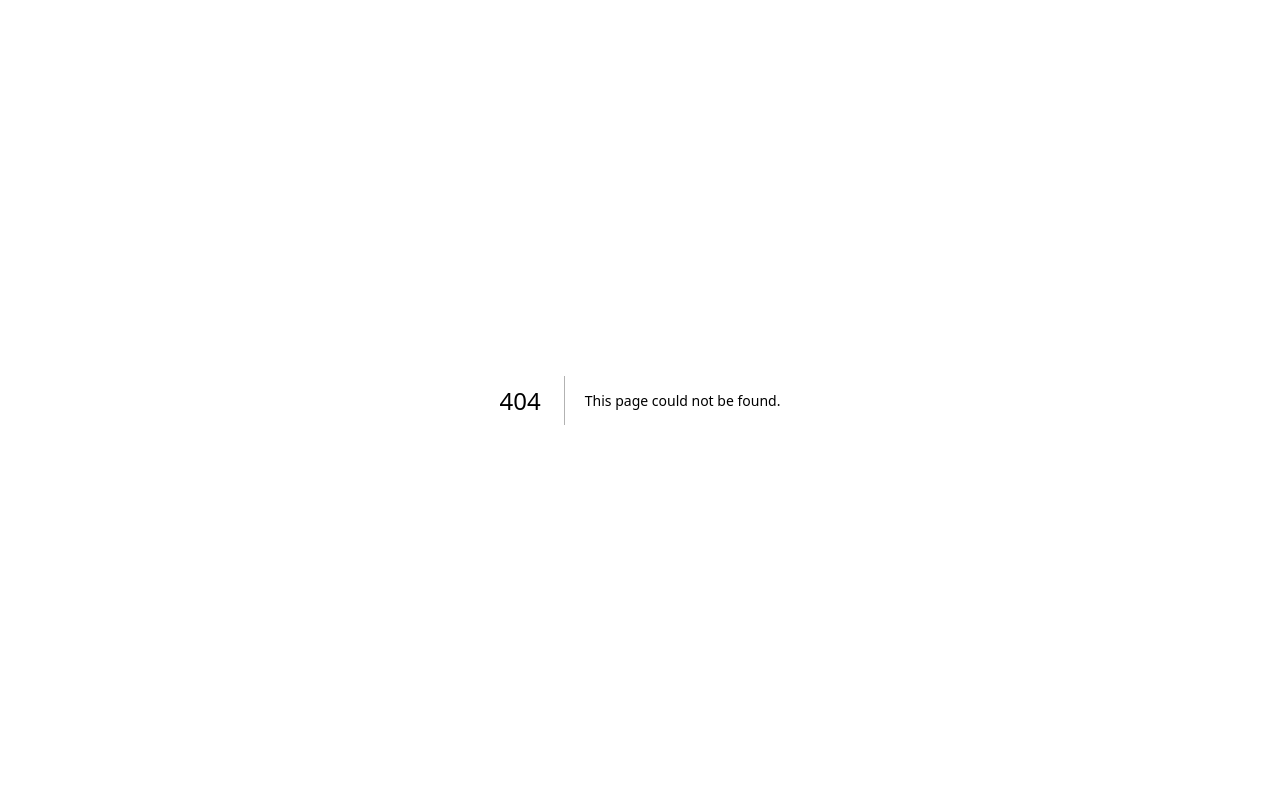
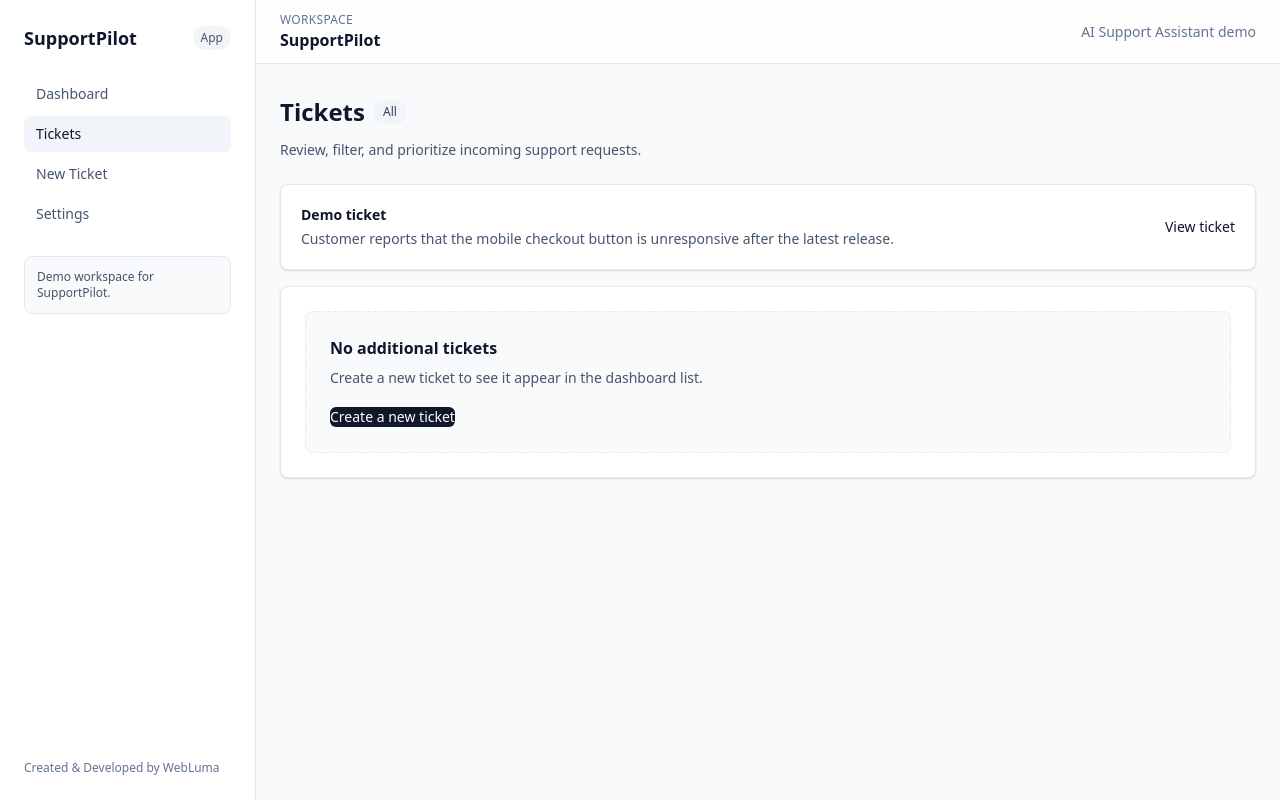
Before and after one commit to webluma/supportpilot, a Next.js app: page /app/tickets in a window 1280 px wide. Before the commit this address had no page. Built offline with nearby package versions, Linux system fonts and the light colour scheme.

Commit message:
feat: criar estrutura de rotas da aplicação

```diff
--- /dev/null
+++ b/app/(app)/app/page.tsx
@@ -0,0 +1,28 @@
+import { PageHeader } from "@/components/layout/PageHeader";
+import { Badge } from "@/components/ui/Badge";
+import { ButtonLink } from "@/components/ui/Button";
+import { Card } from "@/components/ui/Card";
+import { EmptyState } from "@/components/ui/EmptyState";
+
+export default function DashboardPage() {
+  return (
+    <div className="space-y-6">
+      <PageHeader
+        title="Dashboard"
+        description="Track support activity, AI response status, and QA visibility from one place."
+        badge={<Badge variant="info">MVP</Badge>}
+      />
+      <Card className="p-6">
+        <EmptyState
+          title="No activity yet"
+          description="Create your first support ticket to generate AI insights and summaries."
+          action={
+            <ButtonLink href="/app/tickets/new">
+              Create a new ticket
+            </ButtonLink>
+          }
+        />
+      </Card>
+    </div>
+  );
+}
--- /dev/null
+++ b/app/(app)/app/settings/page.tsx
@@ -0,0 +1,24 @@
+import { PageHeader } from "@/components/layout/PageHeader";
+import { Badge } from "@/components/ui/Badge";
+import { ButtonLink } from "@/components/ui/Button";
+import { Card } from "@/components/ui/Card";
+import { EmptyState } from "@/components/ui/EmptyState";
+
+export default function SettingsPage() {
+  return (
+    <div className="space-y-6">
+      <PageHeader
+        title="Settings"
+        description="Configure workspace preferences and support workflow defaults."
+        badge={<Badge variant="default">Workspace</Badge>}
+      />
+      <Card className="p-6">
+        <EmptyState
+          title="No settings configured"
+          description="Settings will appear here as the SupportPilot workflow expands."
+          action={<ButtonLink href="/app">Return to dashboard</ButtonLink>}
+        />
+      </Card>
+    </div>
+  );
+}
--- /dev/null
+++ b/app/(app)/app/tickets/[id]/page.tsx
@@ -0,0 +1,32 @@
+import { PageHeader } from "@/components/layout/PageHeader";
+import { Badge } from "@/components/ui/Badge";
+import { ButtonLink } from "@/components/ui/Button";
+import { Card } from "@/components/ui/Card";
+import { EmptyState } from "@/components/ui/EmptyState";
+
+type TicketDetailsPageProps = {
+  params: {
+    id: string;
+  };
+};
+
+export default function TicketDetailsPage({
+  params,
+}: TicketDetailsPageProps) {
+  return (
+    <div className="space-y-6">
+      <PageHeader
+        title="Ticket Details"
+        description="Review the AI response, QA summary, and follow-up questions for this ticket."
+        badge={<Badge variant="success">ID {params.id}</Badge>}
+      />
+      <Card className="p-6">
+        <EmptyState
+          title="AI output pending"
+          description="Generate responses after a ticket is submitted to populate this view."
+          action={<ButtonLink href="/app/tickets">Back to tickets</ButtonLink>}
+        />
+      </Card>
+    </div>
+  );
+}
--- /dev/null
+++ b/app/(app)/app/tickets/new/page.tsx
@@ -0,0 +1,24 @@
+import { PageHeader } from "@/components/layout/PageHeader";
+import { Badge } from "@/components/ui/Badge";
+import { ButtonLink } from "@/components/ui/Button";
+import { Card } from "@/components/ui/Card";
+import { EmptyState } from "@/components/ui/EmptyState";
+
+export default function NewTicketPage() {
+  return (
+    <div className="space-y-6">
+      <PageHeader
+        title="New Ticket"
+        description="Capture the issue context so AI can generate an empathetic response and a structured QA report."
+        badge={<Badge variant="warning">Draft</Badge>}
+      />
+      <Card className="p-6">
+        <EmptyState
+          title="Ticket form coming soon"
+          description="This is where the structured ticket form will live in the next phase."
+          action={<ButtonLink href="/app/tickets">View ticket history</ButtonLink>}
+        />
+      </Card>
+    </div>
+  );
+}
--- /dev/null
+++ b/app/(app)/app/tickets/page.tsx
@@ -0,0 +1,49 @@
+import Link from "next/link";
+
+import { PageHeader } from "@/components/layout/PageHeader";
+import { Badge } from "@/components/ui/Badge";
+import { ButtonLink } from "@/components/ui/Button";
+import { Card } from "@/components/ui/Card";
+import { EmptyState } from "@/components/ui/EmptyState";
+
+export default function TicketsPage() {
+  return (
+    <div className="space-y-6">
+      <PageHeader
+        title="Tickets"
+        description="Review, filter, and prioritize incoming support requests."
+        badge={<Badge>All</Badge>}
+      />
+      <div className="grid gap-4">
+        <Card className="p-5">
+          <div className="flex flex-wrap items-center justify-between gap-4">
+            <div className="space-y-1">
+              <p className="text-sm font-semibold text-slate-900">Demo ticket</p>
+              <p className="text-sm text-slate-600">
+                Customer reports that the mobile checkout button is unresponsive
+                after the latest release.
+              </p>
+            </div>
+            <Link
+              href="/app/tickets/123"
+              className="text-sm font-medium text-slate-900 underline-offset-4 hover:underline focus-visible:outline-none focus-visible:ring-2 focus-visible:ring-slate-900 focus-visible:ring-offset-2 ring-offset-white"
+            >
+              View ticket
+            </Link>
+          </div>
+        </Card>
+        <Card className="p-6">
+          <EmptyState
+            title="No additional tickets"
+            description="Create a new ticket to see it appear in the dashboard list."
+            action={
+              <ButtonLink href="/app/tickets/new">
+                Create a new ticket
+              </ButtonLink>
+            }
+          />
+        </Card>
+      </div>
+    </div>
+  );
+}
```
